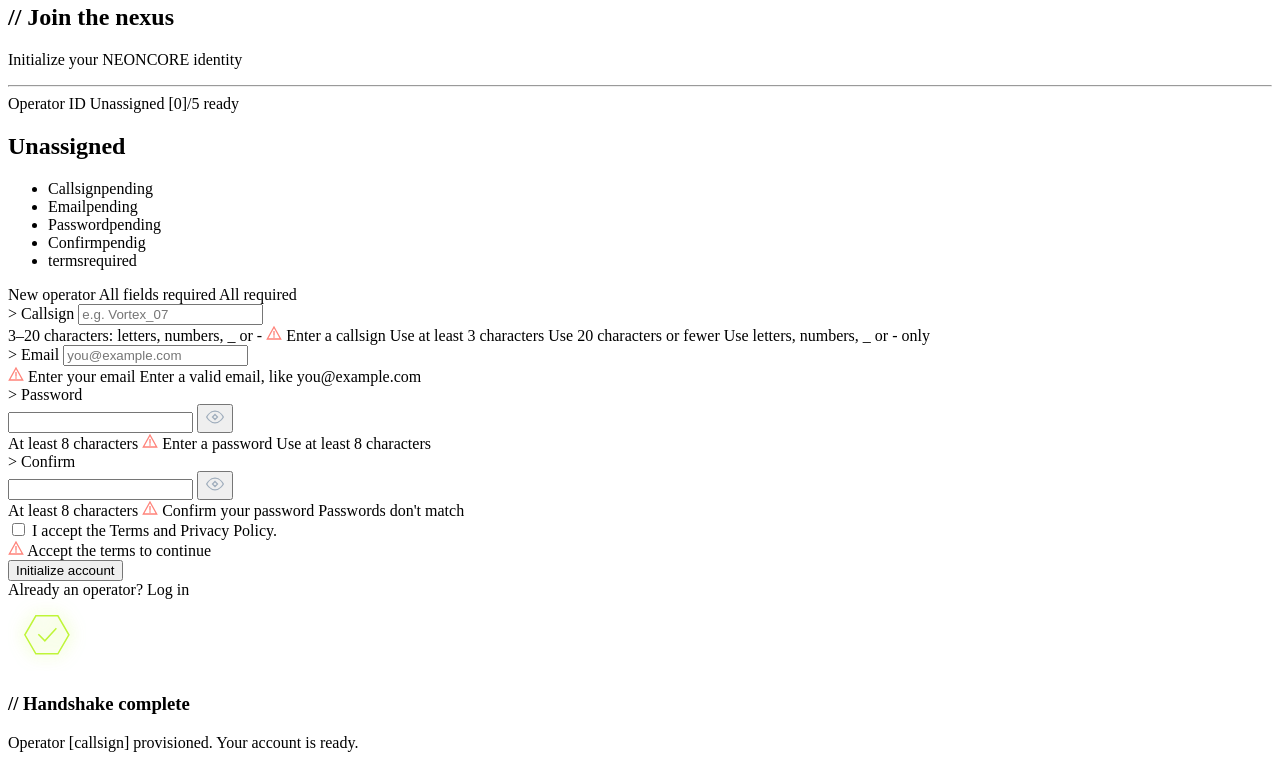
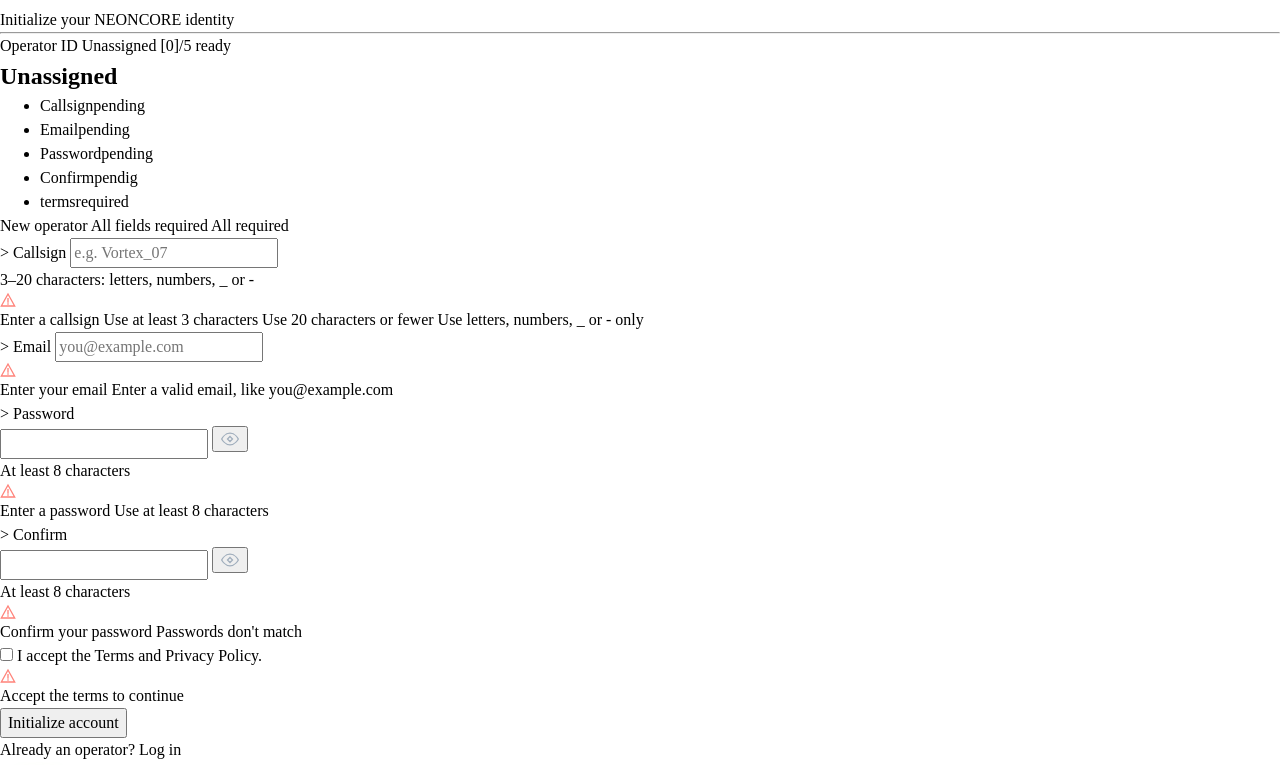
Before and after one commit to MatiasBastarrica/gamer-sign-up-form, a plain HTML site: page index.html in a window 1280 px wide. Shown: the part 60-825 px from the top of the page. Drawn offline with Linux system fonts and the light colour scheme.

Commit message:
Write the CSS reset

```diff
--- a/index.html
+++ b/index.html
@@ -11,6 +11,7 @@
       sizes="32x32"
       href="./assets/images/favicon-32x32.png"
     />
+    <link rel="stylesheet" href="styles.css" />
 
     <title>Frontend Mentor | Gamer sign-up form</title>
   </head>
--- /dev/null
+++ b/styles.css
@@ -0,0 +1,60 @@
+/* ### CSS RESET ### */
+
+*,
+*::before,
+*::after {
+  box-sizing: border-box;
+}
+
+*:not(dialog) {
+  margin: 0;
+}
+
+@media (prefers-reduced-motion: no-preference) {
+  html {
+    interpolate-size: allow-keywords;
+  }
+}
+
+body {
+  line-height: 1.5;
+  -webkit-font-smoothing: antialiased;
+}
+
+img,
+picture,
+video,
+canvas,
+svg {
+  display: block;
+  max-width: 100%;
+}
+
+input,
+button,
+textarea,
+select {
+  font: inherit;
+}
+
+p,
+h1,
+h2,
+h3,
+h4,
+h5,
+h6 {
+  overflow-wrap: break-word;
+}
+
+p {
+  text-wrap: pretty;
+}
+h1,
+h2,
+h3,
+h4,
+h5,
+h6 {
+  text-wrap: balance;
+}
```
